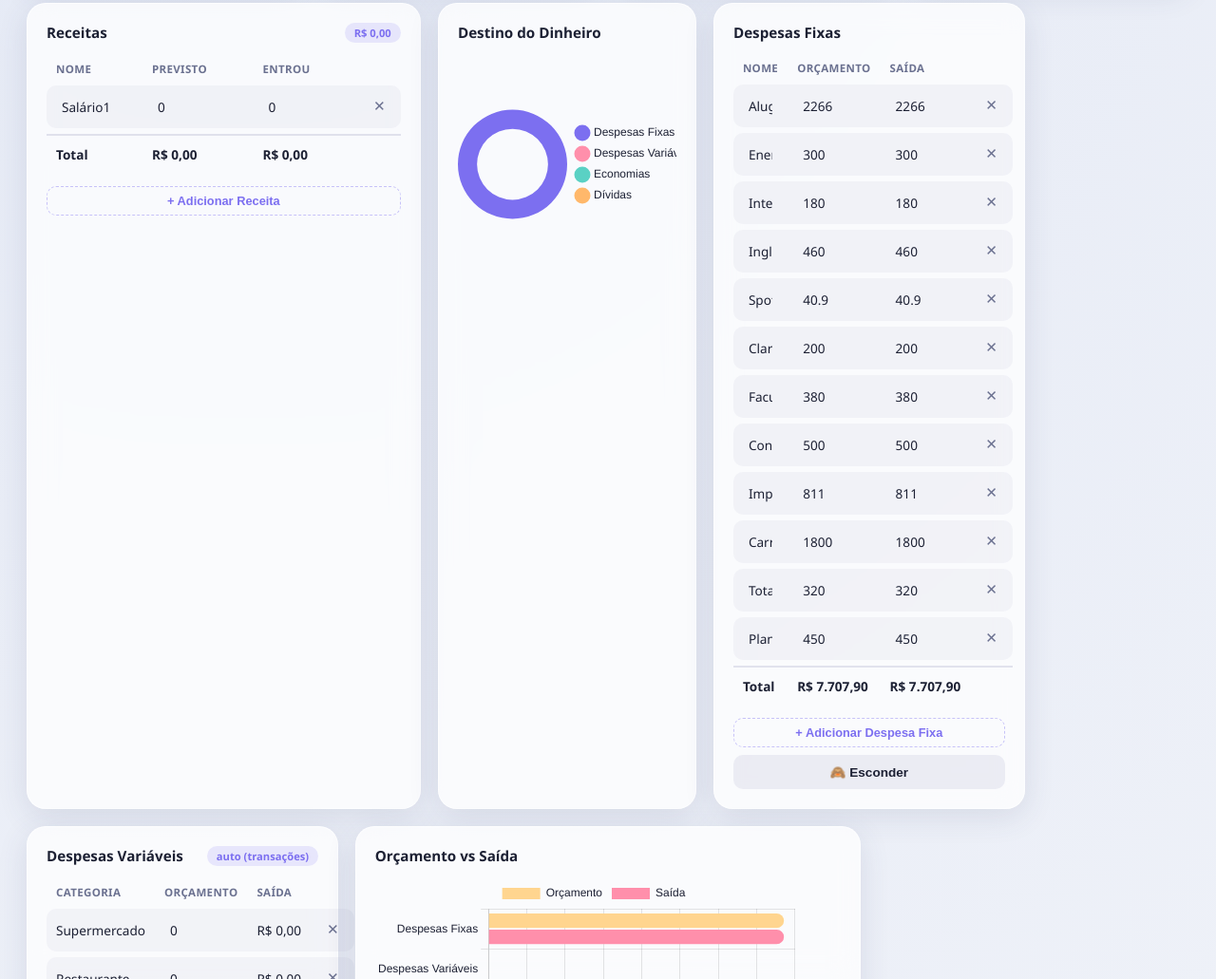
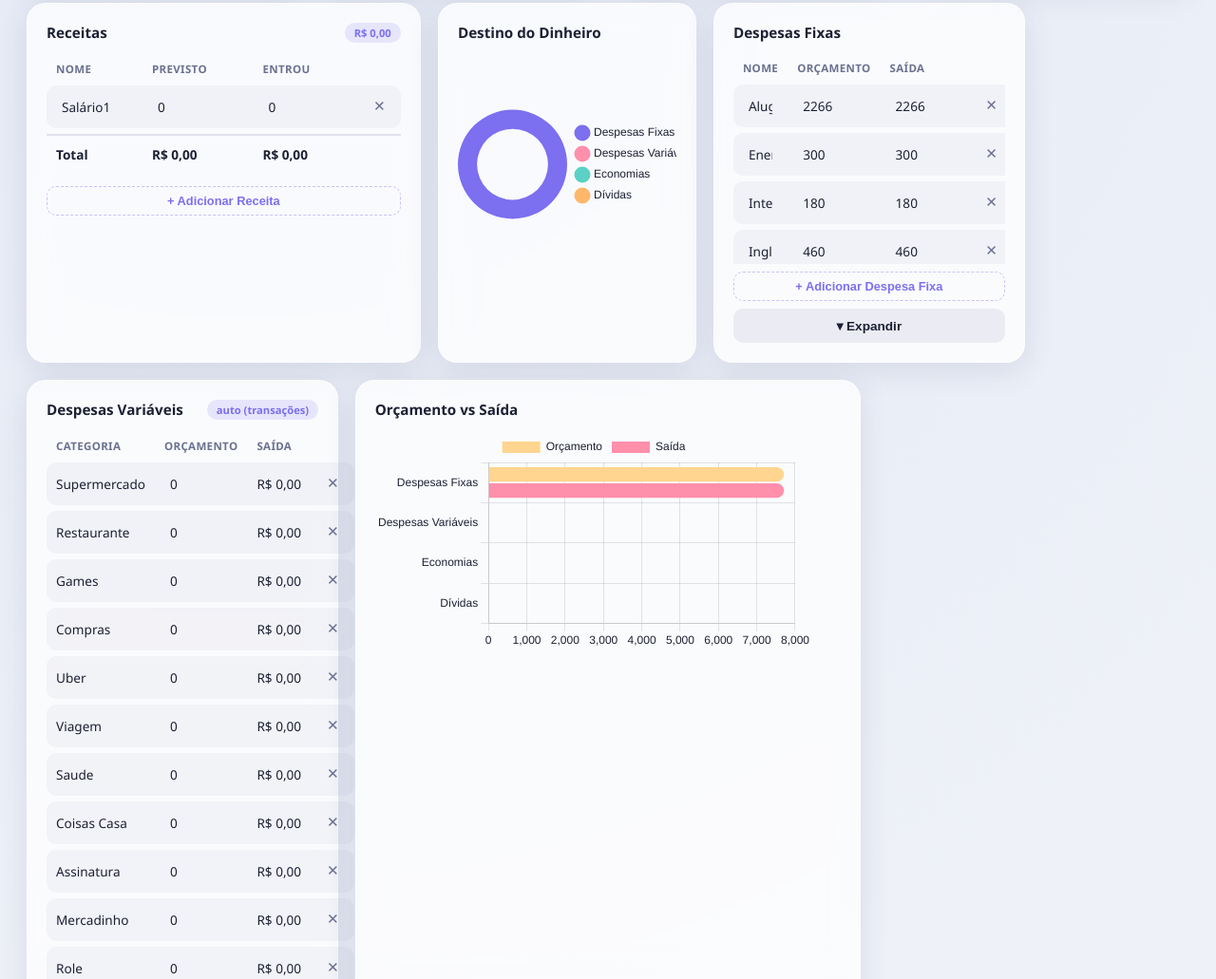
Before and after one commit to CalebeMUBEC/orcamento-mensal, a plain HTML site: page index.html in a window 1280 px wide. Shown: the part 262-1293 px from the top of the page at 95% size. Drawn offline with Linux system fonts and the light colour scheme.

Commit message:
Botao de Despesas Fixas agora recolhe/expande altura em vez de esconder

```diff
--- a/index.html
+++ b/index.html
@@ -253,15 +253,15 @@ tfoot td{font-weight:800;padding:10px;border-top:2px solid rgba(127,127,170,0.2)
 
       <div class="card span-4">
         <div class="section-title">Despesas Fixas</div>
-        <div id="fixasTableWrap">
+        <div id="fixasTableWrap" style="overflow-y:auto;transition:max-height .25s ease;">
         <table>
           <thead><tr><th>Nome</th><th>Orçamento</th><th>Saída</th><th></th></tr></thead>
           <tbody id="fixasBody"></tbody>
           <tfoot><tr><td>Total</td><td id="fixasOrcTotal"></td><td id="fixasSaiTotal"></td><td></td></tr></tfoot>
         </table>
+        </div>
         <button class="add-row-btn" onclick="addRow('fixas')">+ Adicionar Despesa Fixa</button>
-        </div>
-        <button class="btn-ghost" id="fixasToggleBtn" style="width:100%;margin-top:8px;" onclick="toggleFixasVisibility()">🙈 Esconder</button>
+        <button class="btn-ghost" id="fixasToggleBtn" style="width:100%;margin-top:8px;" onclick="toggleFixasVisibility()">▾ Expandir</button>
       </div>
 
       <div class="card span-4">
@@ -417,7 +417,7 @@ function defaultState(){
     people: [],
     months: {},
     transactions: [],
-    ui: { fixasHidden: false }
+    ui: { fixasCollapsed: true }
   };
 }
 
@@ -454,7 +454,8 @@ function loadState(){
     if(raw){
       const parsed = JSON.parse(raw);
       if(!parsed.people) parsed.people = [];
-      if(!parsed.ui) parsed.ui = { fixasHidden: false };
+      if(!parsed.ui) parsed.ui = { fixasCollapsed: true };
+      if(parsed.ui.fixasCollapsed===undefined) parsed.ui.fixasCollapsed = true;
       return parsed;
     }
   }catch(e){}
@@ -611,21 +612,21 @@ function buildVariaveis(){
 }
 
 function toggleFixasVisibility(){
-  if(!state.ui) state.ui = { fixasHidden:false };
-  state.ui.fixasHidden = !state.ui.fixasHidden;
+  if(!state.ui) state.ui = { fixasCollapsed:true };
+  state.ui.fixasCollapsed = !state.ui.fixasCollapsed;
   saveState();
   applyFixasVisibility();
 }
 function applyFixasVisibility(){
-  if(!state.ui) state.ui = { fixasHidden:false };
+  if(!state.ui) state.ui = { fixasCollapsed:true };
   const wrap = document.getElementById('fixasTableWrap');
   const btn = document.getElementById('fixasToggleBtn');
-  if(state.ui.fixasHidden){
-    wrap.style.display = 'none';
-    btn.textContent = '👁 Mostrar';
+  if(state.ui.fixasCollapsed){
+    wrap.style.maxHeight = '220px';
+    btn.textContent = '▾ Expandir';
   } else {
-    wrap.style.display = '';
-    btn.textContent = '🙈 Esconder';
+    wrap.style.maxHeight = 'none';
+    btn.textContent = '▴ Recolher';
   }
 }
 function updateVarOrc(cat, value){
```
